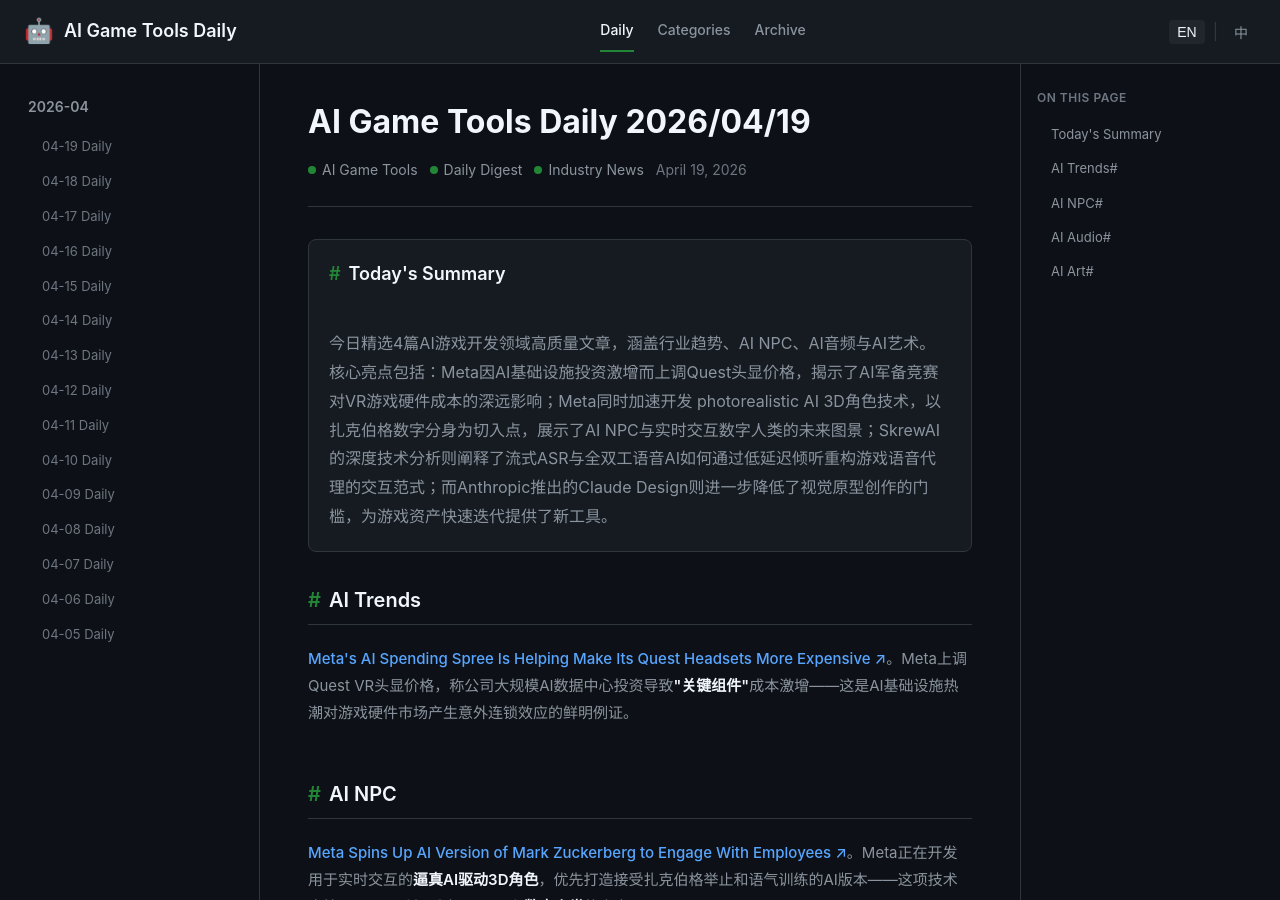
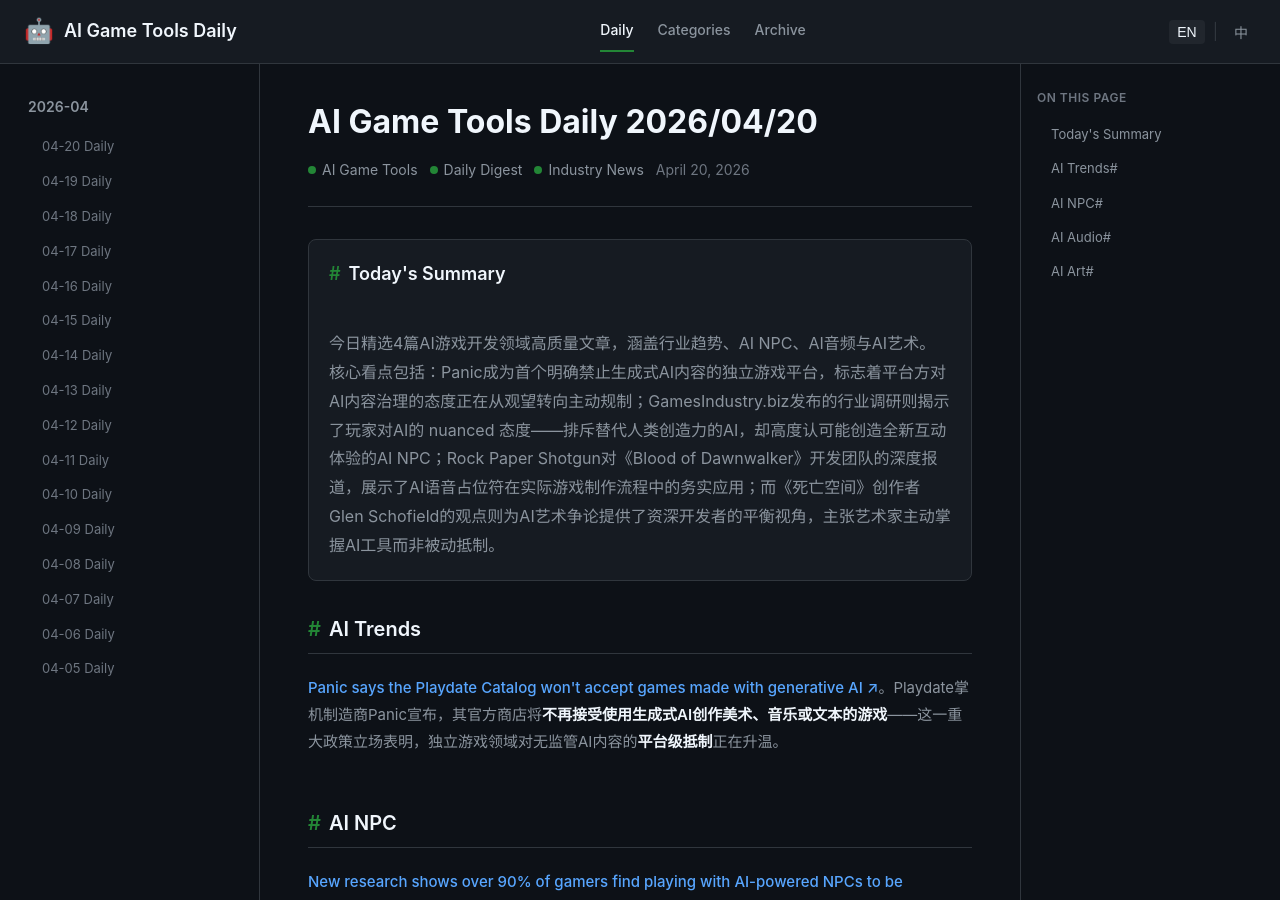
Before and after one commit to sionsychen/ai-game-tools-daily, a Jekyll site: the page built from index.html, in a window 1280 px wide and 900 px high. Built offline with Jekyll 4.4.1, drawn with Linux system fonts in a browser that asks for light colours; some of the changed text lies outside the part shown.

Commit message:
Publish daily: 2026-04-21

```diff
--- a/_data/used_urls.json
+++ b/_data/used_urls.json
@@ -102,5 +102,11 @@
     "https://arstechnica.com/ai/2026/04/meta-spins-up-ai-version-of-mark-zuckerberg-to-engage-with-employees/",
     "https://news.skrew.ai/ai-listen-before-you-finish-speaking-streaming-speech/",
     "https://techcrunch.com/2026/04/17/anthropic-launches-claude-design-a-new-product-for-creating-quick-visuals/"
+  ],
+  "2026-04-20": [
+    "https://www.engadget.com/gaming/panic-says-the-playdate-catalog-wont-accept-games-made-with-generative-ai-160615022.html",
+    "https://www.gamesindustry.biz/new-research-shows-over-90-of-gamers-find-playing-with-ai-powered-npcs-to-be-enjoyable-and-rewarding",
+    "https://www.rockpapershotgun.com/we-had-this-problem-before-in-the-games-we-created-with-cd-projekt-blood-of-dawnwalker-ceo-defends-use-of-ai-voice-placeholders-to-save-time",
+    "https://www.eurogamer.net/dead-space-creator-glen-schofield-ai"
   ]
 }
--- /dev/null
+++ b/_posts/2026-04-20-daily.md
@@ -0,0 +1,79 @@
+---
+layout: new_post
+title: "AI Game Tools Daily - April 20, 2026"
+title_zh: "AI 游戏工具日报 - 2026年4月20日"
+date: 2026-04-20
+articles:
+  - title: "Panic says the Playdate Catalog won't accept games made with generative AI"
+    title_zh: "Panic宣布Playdate商店将拒绝接受使用生成式AI制作的游戏"
+    summary: "Panic, creator of the Playdate handheld console, has banned games that use generative AI for art, music, or text from its official catalog—a significant policy stance that signals growing platform-level resistance to unregulated AI content in indie gaming."
+    summary_zh: "Playdate掌机制造商Panic宣布，其官方商店将不再接受使用生成式AI创作美术、音乐或文本的游戏——这一重大政策立场表明，独立游戏领域对无监管AI内容的平台级抵制正在升温。"
+    sourceUrl: "https://www.engadget.com/gaming/panic-says-the-playdate-catalog-wont-accept-games-made-with-generative-ai-160615022.html"
+    category: ai-trends
+  - title: "New research shows over 90% of gamers find playing with AI-powered NPCs to be 'enjoyable and rewarding'"
+    title_zh: "新研究显示超90%玩家认为与AI驱动NPC互动'愉悦且有收获'"
+    summary: "New research reveals a sharp contrast in gamer attitudes: while players reject AI that replaces human creativity, over 90% find AI-powered NPCs genuinely enjoyable when they enable entirely new types of interactive experiences."
+    summary_zh: "最新研究揭示了玩家态度的鲜明对比：尽管玩家抵制取代人类创造力的AI，但超过90%的玩家认为，当AI驱动的NPC能够带来全新类型的互动体验时，这种技术确实令人愉悦且有价值。"
+    sourceUrl: "https://www.gamesindustry.biz/new-research-shows-over-90-of-gamers-find-playing-with-ai-powered-npcs-to-be-enjoyable-and-rewarding"
+    category: ai-npc
+  - title: '"We had this problem before in the games we created with CD Projekt": Blood of Dawnwalker CEO defends use of AI voice placeholders to save time'
+    title_zh: "《Blood of Dawnwalker》CEO为使用AI语音占位符辩护：我们与CD Projekt合作时就遇到过这个问题"
+    summary: "Rebel Wolves CEO Konrad Tomaszkiewicz revealed that The Blood of Dawnwalker uses AI-generated voice acting as temporary placeholders during early development—a pragmatic production technique that helps iterate dialogue before recording with professional actors."
+    summary_zh: "Rebel Wolves首席执行官Konrad Tomaszkiewicz透露，《Blood of Dawnwalker》在早期开发阶段使用AI生成的配音作为临时占位符——这种务实的制作技术有助于在与专业演员录制之前迭代对话内容。"
+    sourceUrl: "https://www.rockpapershotgun.com/we-had-this-problem-before-in-the-games-we-created-with-cd-projekt-blood-of-dawnwalker-ceo-defends-use-of-ai-voice-placeholders-to-save-time"
+    category: ai-audio
+  - title: '"I wish artists would take notice that this is a great time to learn some form of AI" - Dead Space creator Glen Schofield does not think controversial tech will replace human talent, but still believes it has its place'
+    title_zh: "《死亡空间》创作者Glen Schofield：艺术家应学习AI技术，它不会取代人类才华但有其价值"
+    summary: "Dead Space creator Glen Schofield has shared his perspective on AI in game development, arguing that while the technology will not replace human labor, artists should proactively learn to harness it as a creative tool rather than resist its inevitable integration."
+    summary_zh: "《死亡空间》创作者Glen Schofield分享了他对游戏开发中AI的看法，认为尽管这项技术不会取代人类劳动，但艺术家应主动学习将其作为创意工具加以利用，而非抵制其不可避免的融合。"
+    sourceUrl: "https://www.eurogamer.net/dead-space-creator-glen-schofield-ai"
+    category: ai-art
+---
+
+<!-- Today's Summary -->
+<section class="summary-section" id="summary">
+  <h2>Today's Summary</h2>
+  <div class="summary-content">
+    今日精选4篇AI游戏开发领域高质量文章，涵盖行业趋势、AI NPC、AI音频与AI艺术。核心看点包括：Panic成为首个明确禁止生成式AI内容的独立游戏平台，标志着平台方对AI内容治理的态度正在从观望转向主动规制；GamesIndustry.biz发布的行业调研则揭示了玩家对AI的 nuanced 态度——排斥替代人类创造力的AI，却高度认可能创造全新互动体验的AI NPC；Rock Paper Shotgun对《Blood of Dawnwalker》开发团队的深度报道，展示了AI语音占位符在实际游戏制作流程中的务实应用；而《死亡空间》创作者Glen Schofield的观点则为AI艺术争论提供了资深开发者的平衡视角，主张艺术家主动掌握AI工具而非被动抵制。
+  </div>
+</section>
+
+<!-- Section: AI Trends -->
+<section class="content-section" id="ai-trends">
+  <h2 class="section-title">AI Trends<a href="#ai-trends" class="permalink">#</a></h2>
+  <div class="article-list">
+    <article class="article-item">
+      <p><strong><a href="https://www.engadget.com/gaming/panic-says-the-playdate-catalog-wont-accept-games-made-with-generative-ai-160615022.html">Panic says the Playdate Catalog won't accept games made with generative AI ↗</a></strong>。Playdate掌机制造商Panic宣布，其官方商店将<strong>不再接受使用生成式AI创作美术、音乐或文本的游戏</strong>——这一重大政策立场表明，独立游戏领域对无监管AI内容的<strong>平台级抵制</strong>正在升温。</p>
+    </article>
+  </div>
+</section>
+
+<!-- Section: AI NPC -->
+<section class="content-section" id="ai-npc">
+  <h2 class="section-title">AI NPC<a href="#ai-npc" class="permalink">#</a></h2>
+  <div class="article-list">
+    <article class="article-item">
+      <p><strong><a href="https://www.gamesindustry.biz/new-research-shows-over-90-of-gamers-find-playing-with-ai-powered-npcs-to-be-enjoyable-and-rewarding">New research shows over 90% of gamers find playing with AI-powered NPCs to be "enjoyable and rewarding" ↗</a></strong>。最新研究揭示了玩家态度的鲜明对比：尽管玩家抵制取代人类创造力的AI，但<strong>超过90%的玩家</strong>认为，当AI驱动的NPC能够带来<strong>全新类型的互动体验</strong>时，这种技术确实令人愉悦且有价值。</p>
+    </article>
+  </div>
+</section>
+
+<!-- Section: AI Audio -->
+<section class="content-section" id="ai-audio">
+  <h2 class="section-title">AI Audio<a href="#ai-audio" class="permalink">#</a></h2>
+  <div class="article-list">
+    <article class="article-item">
+      <p><strong><a href="https://www.rockpapershotgun.com/we-had-this-problem-before-in-the-games-we-created-with-cd-projekt-blood-of-dawnwalker-ceo-defends-use-of-ai-voice-placeholders-to-save-time">"We had this problem before in the games we created with CD Projekt": Blood of Dawnwalker CEO defends use of AI voice placeholders to save time ↗</a></strong>。Rebel Wolves首席执行官透露，《Blood of Dawnwalker》在早期开发阶段使用<strong>AI生成的配音作为临时占位符</strong>——这种务实的制作技术有助于在与专业演员录制之前<strong>迭代对话内容</strong>。</p>
+    </article>
+  </div>
+</section>
+
+<!-- Section: AI Art -->
+<section class="content-section" id="ai-art">
+  <h2 class="section-title">AI Art<a href="#ai-art" class="permalink">#</a></h2>
+  <div class="article-list">
+    <article class="article-item">
+      <p><strong><a href="https://www.eurogamer.net/dead-space-creator-glen-schofield-ai">"I wish artists would take notice that this is a great time to learn some form of AI" - Dead Space creator Glen Schofield doesn't think controversial tech will replace human talent, but still believes it has its place ↗</a></strong>。《死亡空间》创作者Glen Schofield分享了他对游戏开发中AI的看法，认为尽管这项技术不会取代人类劳动，但<strong>艺术家应主动学习</strong>将其作为<strong>创意工具</strong>加以利用，而非抵制其不可避免的融合。</p>
+    </article>
+  </div>
+</section>
```
